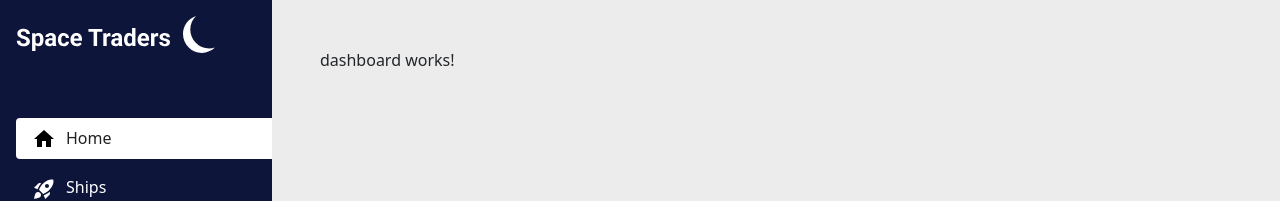
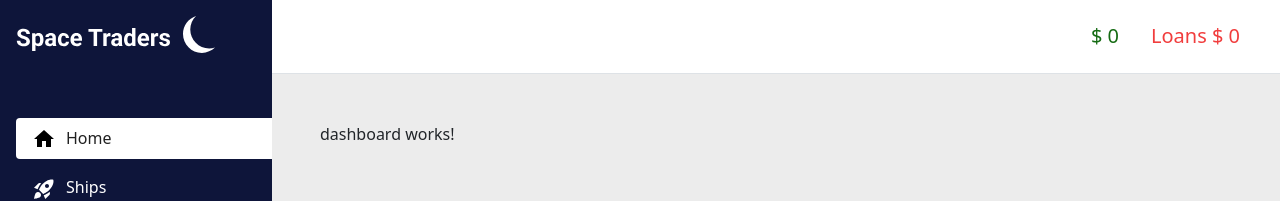
Before and after one commit to EstevamDeFreitas/stms, an Angular app: page /home/dashboard in a window 1280 px wide. Shown: the top 201 px of the page. Built offline with nearby package versions, Linux system fonts and the light colour scheme; no server answers.

Commit message:
Ajust to the exibition of content

```diff
--- a/src/app/dashboard/components/shared/navbar/navbar.component.html
+++ b/src/app/dashboard/components/shared/navbar/navbar.component.html
@@ -1,6 +1,6 @@
 
-<div class="d-flex">
-    <div class="d-grid gap-5 flex-column vh-100 flex-shrink-0 p-3 text-white bg-blue" style="width: 17rem;">
+<div class="position-relative vh-100" style="overflow-y: hidden;">
+    <div class="d-grid gap-5 flex-column vh-100 flex-shrink-0 p-3 text-white bg-blue" style="width: 17rem; position: absolute; top: 0; z-index: 1; overflow-y: auto;">
         <img src="../../../../assets/logologo.svg" class="" alt="">
         <ul class="nav nav-pills flex-column mb-auto">
             <li class="nav-item mb-2"><a routerLink="./dashboard" class="nav-link text-white align-middle" [routerLinkActive]="'active-route'"><img class="router-link-img" src="../../../../../assets/home_white_24dp.svg" alt="">Home</a></li>
@@ -11,10 +11,17 @@
         </ul>
         <button class="btn text-white" style="height: 2.375rem;"><img src="../../../../../assets/logout_white_24dp.svg" alt=""> Log Out</button>
     </div>
-    <div class="w-100 vh-100" style="background-color: rgb(236, 236, 236);">
-
-        <div class="p-5 w-100 h-100">
-            <router-outlet></router-outlet>
+    <div class="w-100 h-100" style="background-color: rgb(236, 236, 236);">
+        <div class="navbar p-4 border-bottom position-sticky top-0" style="background-color: white;">
+            <div></div>
+            <div>
+                <h5 class="d-inline m-3">{{username}}</h5>
+                <h5 class="d-inline m-3 green-txt">$ {{credits}}</h5>
+                <h5 class="d-inline m-3 red-txt">Loans $ {{loans}}</h5>
+            </div>
+        </div>
+        <div class="p-5" style="margin-left: 17rem; height: 100%;">
+            <router-outlet (activate)="updateUserInfo()"></router-outlet>
         </div>
     </div>
 </div>
--- a/src/app/dashboard/components/shared/navbar/navbar.component.ts
+++ b/src/app/dashboard/components/shared/navbar/navbar.component.ts
@@ -7,7 +7,7 @@ import { UserService } from 'src/app/dashboard/services/user.service';
   templateUrl: './navbar.component.html',
   styleUrls: ['./navbar.component.css']
 })
-export class NavbarComponent implements OnInit, OnChanges {
+export class NavbarComponent implements OnInit {
 
   username: string = '';
 
@@ -19,10 +19,6 @@ export class NavbarComponent implements OnInit, OnChanges {
 
   ngOnInit(): void {
     this.updateUserInfo();
-  }
-
-  ngOnChanges(changes: SimpleChanges): void {
-      this.updateUserInfo();
   }
 
   updateUserInfo(){
```
